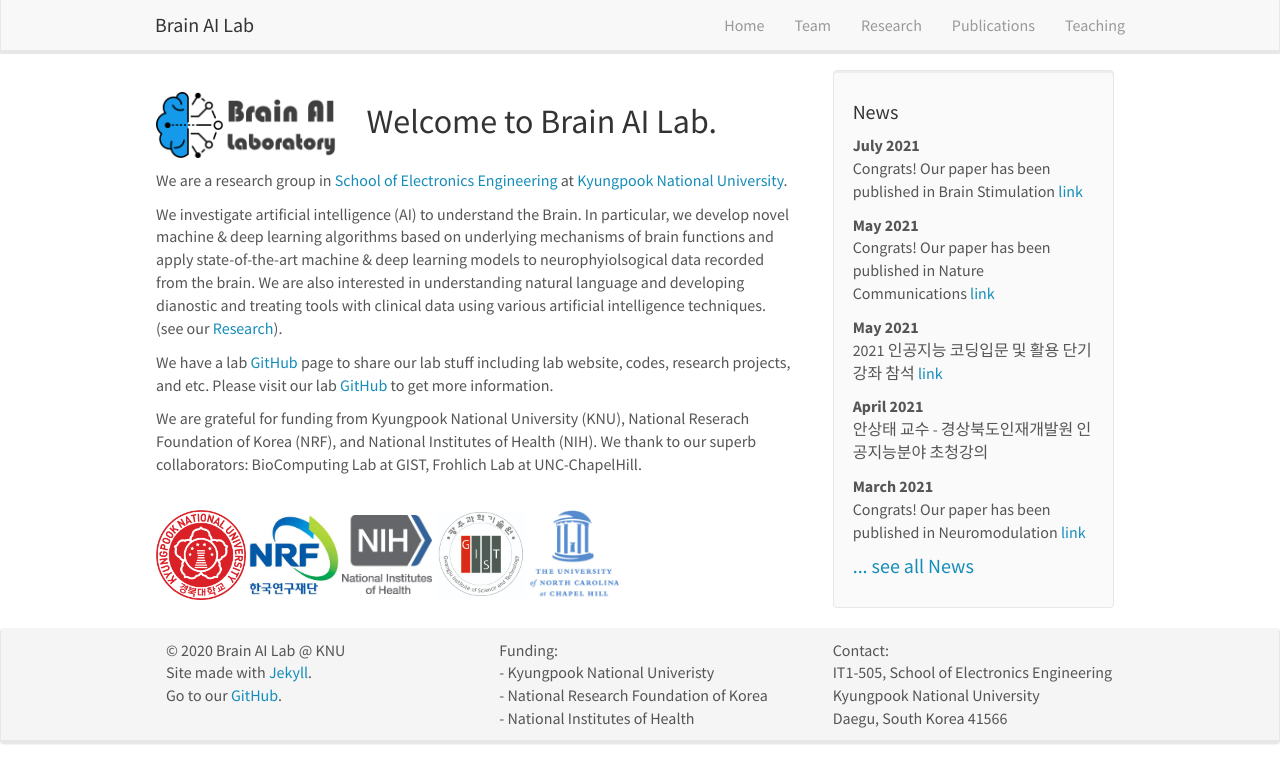
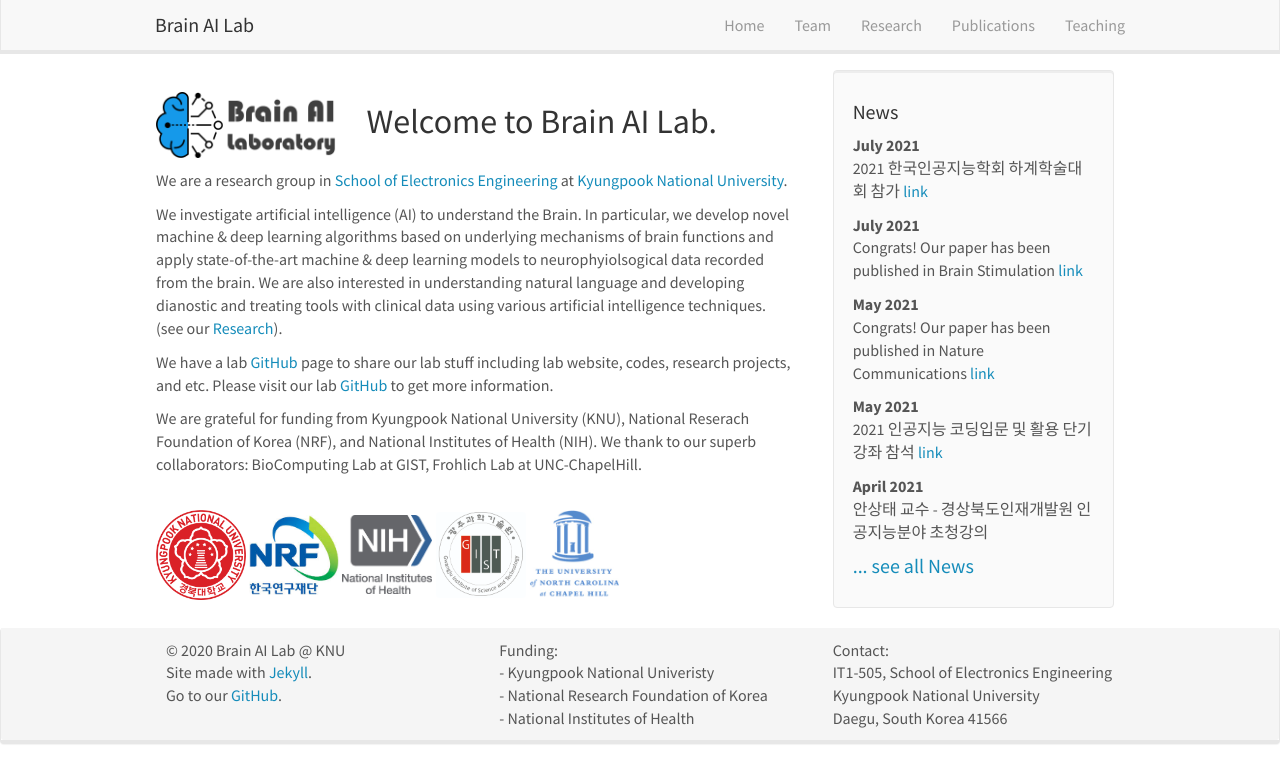
Before and after one commit to KNU-BrainAI/knu-brainai.github.io, a Jekyll site: the page built from _pages/home.md, in a window 1280 px wide. Shown: the top 783 px of the page. Built offline with Jekyll 4.4.1, drawn with Linux system fonts in a browser that asks for light colours; nearby versions of some CDN libraries.

Commit message:
Update news.yml

```diff
--- a/_data/news.yml
+++ b/_data/news.yml
@@ -1,3 +1,7 @@
+- date: July 2021
+  headline: "2021 한국인공지능학회 하계학술대회 참가 <a href='http://aiassociation.kr/Conference/ConferenceView.asp?AC=0&CODE=CC20210401&CpPage=111#CONF'>link</a>"
+  details: ""
+
 - date: July 2021
   headline: "Congrats! Our paper has been published in Brain Stimulation <a href='https://www.brainstimjrnl.com/article/S1935-861X(21)00115-7/fulltext'>link</a>"
   details: "Title: Differing dose details and controlling confounding covariates in modulating motor cortex excitability by transcranial direct current stimulation"
```
